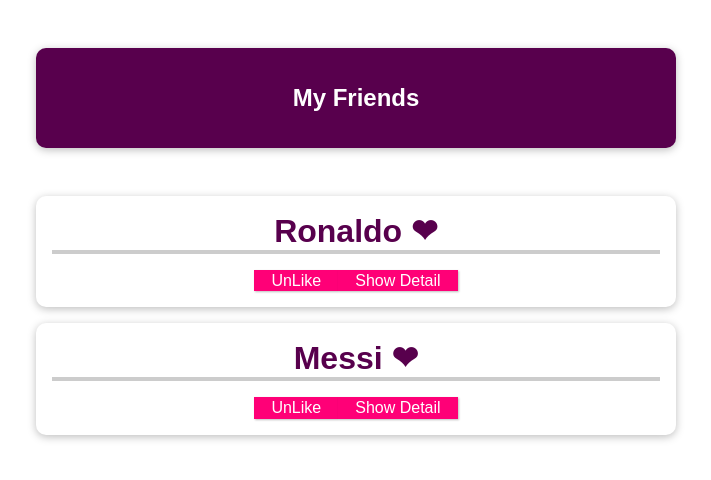
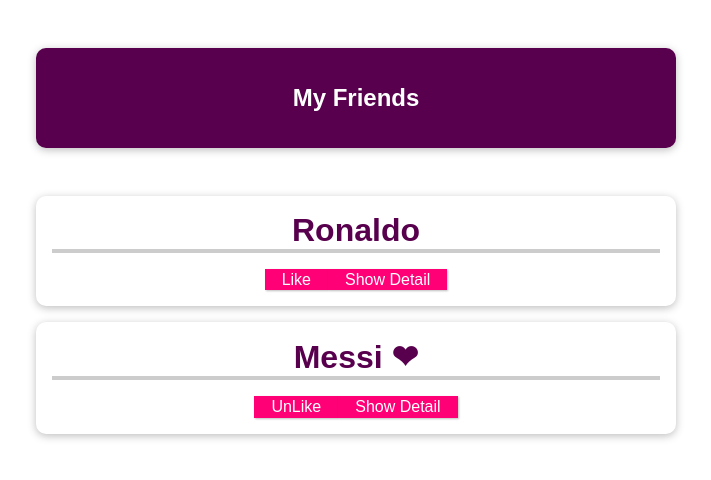
Before and after one commit to eagleduk/vue-perfect-guide, a Vue app in the folder 08. components communication/vue-first-app/: page / in a window 1280 px wide. Shown: the top 480 px of the page, without its empty margins (284-995 px from the left). Built offline with nearby package versions, Linux system fonts and the light colour scheme.

Commit message:
08. components communication > event trigger

```diff
--- a/08. components communication/vue-first-app/src/App.vue
+++ b/08. components communication/vue-first-app/src/App.vue
@@ -6,11 +6,13 @@
     <ul>
       <friend-contact
         v-for="friend in friends"
+        :key="friend.id"
         :id="friend.id"
         :name="friend.name"
         :phone-number="friend.phone"
         :email-address="friend.email"
-        :is-favorite="true"
+        :is-favorite="friend.favorite"
+        @toggle-favorite="toggleFavorite"
       ></friend-contact>
     </ul>
   </section>
@@ -26,15 +28,25 @@ export default {
           name: "Ronaldo",
           phone: "000 111 2222",
           email: "ronaldo@localhost.com",
+          favorite: false,
         },
         {
           id: "id002",
           name: "Messi",
           phone: "333 093 3293",
           email: "messi@localhost.com",
+          favorite: true,
         },
       ],
     };
+  },
+  methods: {
+    toggleFavorite(id) {
+      const targetFriend = this.friends.find(function (friend) {
+        return friend.id === id;
+      });
+      targetFriend.favorite = !targetFriend.favorite;
+    },
   },
 };
 </script>
--- a/08. components communication/vue-first-app/src/components/FriendContact.vue
+++ b/08. components communication/vue-first-app/src/components/FriendContact.vue
@@ -2,11 +2,11 @@
   <li>
     <h2>
       {{ name }}
-      {{ favorite ? "❤" : "" }}
+      {{ isFavorite ? "❤" : "" }}
     </h2>
 
     <button @click="toggleFavorite">
-      {{ favorite ? "UnLike" : "Like" }}
+      {{ isFavorite ? "UnLike" : "Like" }}
     </button>
 
     <button @click="toggleDetail">
@@ -30,6 +30,10 @@
 export default {
   // props: ["name", "phoneNumber", "emailAddress"],
   props: {
+    id: {
+      type: String,
+      required: true,
+    },
     name: {
       type: String,
       required: true,
@@ -55,7 +59,6 @@ export default {
   data() {
     return {
       showToggle: false,
-      favorite: this.isFavorite,
     };
   },
   methods: {
@@ -63,7 +66,7 @@ export default {
       this.showToggle = !this.showToggle;
     },
     toggleFavorite() {
-      this.favorite = !this.favorite;
+      this.$emit("toggle-favorite", this.id);
     },
   },
 };
```
Also changed, not shown: 1 other file (tests, documents, lock files or other folders).
